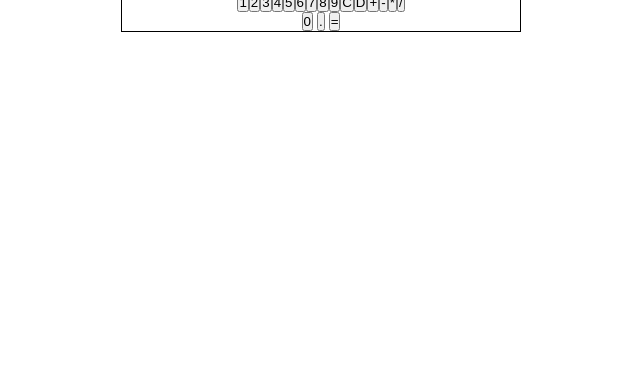
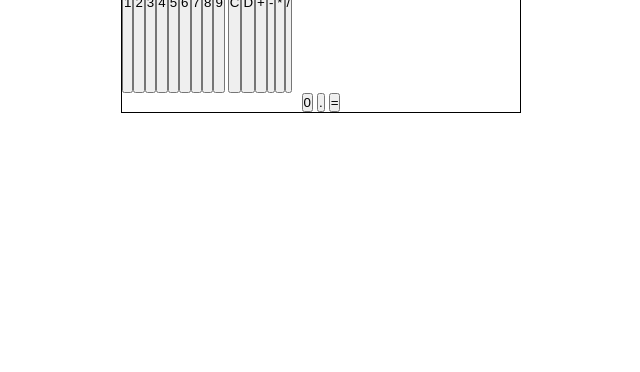
Before and after one commit to shalamaqf/calculator-online, a plain HTML site: page index.html in a window 1280 px wide. Shown: the part 428-800 px from the top of the page, without its empty margins (319-959 px from the left). Drawn offline with Linux system fonts and the light colour scheme.

Commit message:
Adjust the basic style for mid buttons
Set some declarations to positioning the left and right buttons.

```diff
--- a/styles.css
+++ b/styles.css
@@ -44,6 +44,11 @@ body {
 
 #mid-buttons {
     display: flex;
+    width: 100%;
+    max-width: 400px;
+    min-height: 180px;
+    justify-content: flex-start;
+    gap: 3px;
 }
 
 #left-buttons {
```
